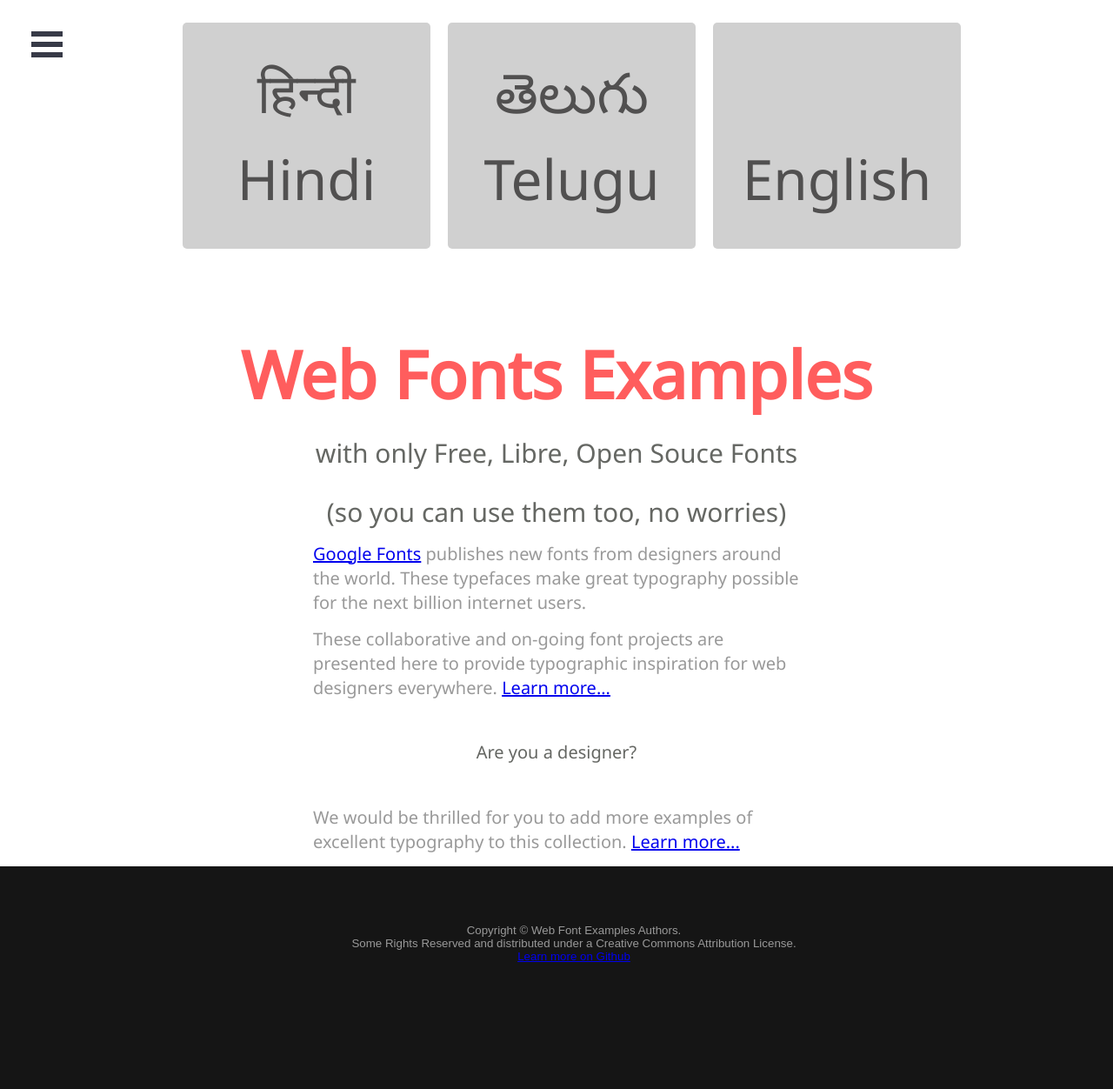
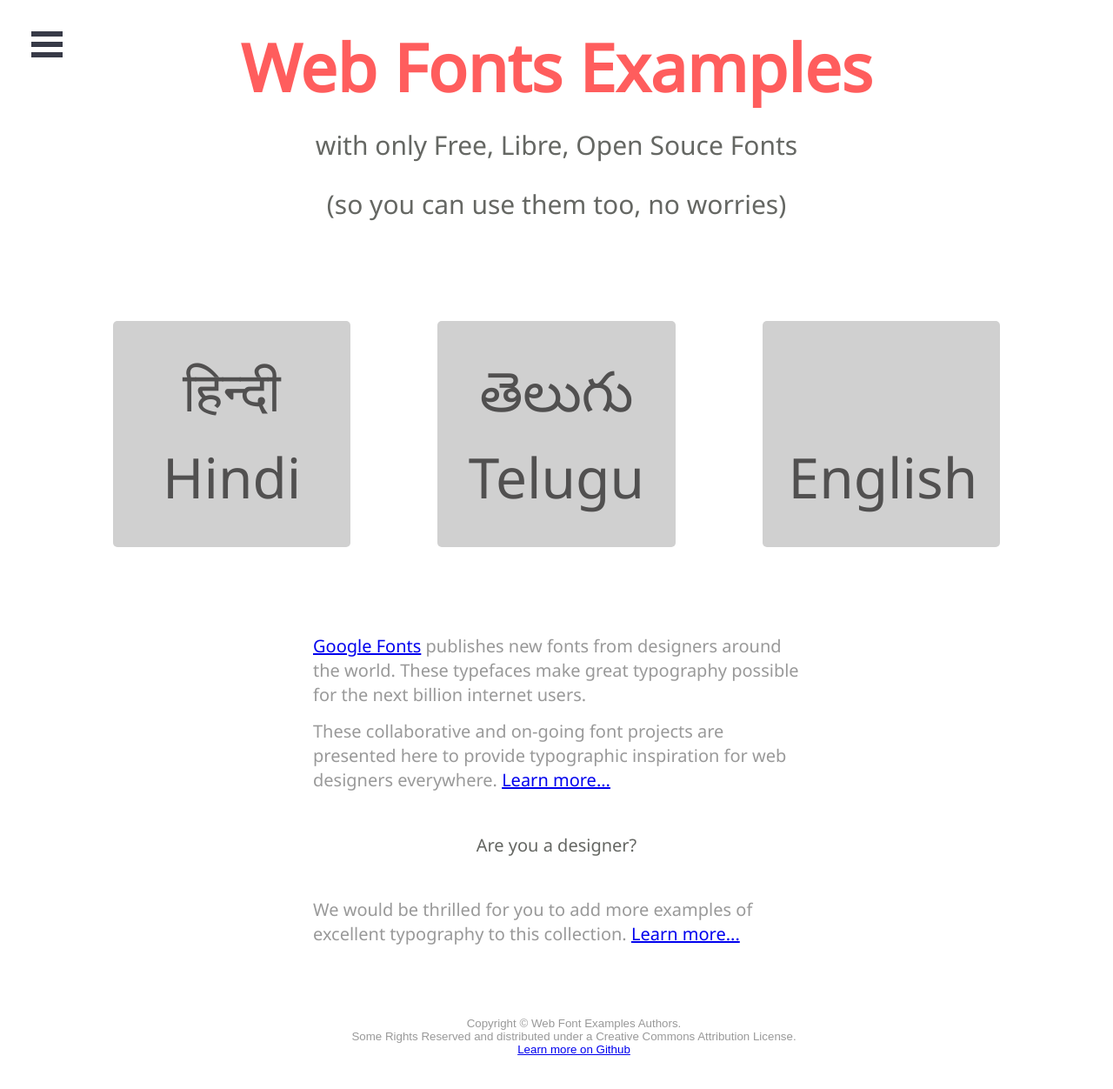
Before and after one commit to davelab6/librefonts.com, a Jekyll site: the page built from index.html, in a window 1280 px wide. Shown: the top 1252 px of the page at 87% size. Built offline with Jekyll 4.4.1, drawn with Linux system fonts in a browser that asks for light colours; nearby versions of some CDN libraries; some web fonts are replaced.

Commit message:
experimental home layout

```diff
--- a/css/site.css
+++ b/css/site.css
@@ -3,8 +3,6 @@
 @import url(http://fonts.googleapis.com/earlyaccess/raviprakash.css);
 @import url(http://fonts.googleapis.com/earlyaccess/ponnala.css);
 @import url(http://fonts.googleapis.com/earlyaccess/ramabhadra.css);
-
-
  body {
     margin: 0;
     padding: 0;
@@ -17,7 +15,6 @@
     margin: 0;
     padding: 0;
 }
-
 /*-----------------------------------------
 Universal styles
 ------------------------------------------*/
@@ -37,14 +34,12 @@
     -webkit-overflow-scrolling: touch;
     -webkit-transition: -webkit-transform 0.3s;
     transition: transform 0.3s;
-
 }
 .content {
     position: relative;
-
 }
-.narrow{
-    max-width:1200px;
+.narrow {
+    max-width: 1200px;
     display: block;
     margin: 0 auto;
 }
@@ -65,13 +60,11 @@
     -webkit-transition: opacity 0.3s, -webkit-transform 0s 0.3s;
     transition: opacity 0.3s, transform 0s 0.3s;
     -webkit-box-shadow: inset 10px 2px 34px 0px rgba(0, 0, 0, 0.65);
-    -moz-box-shadow:inset 10px 2px 34px 0px rgba(0, 0, 0, 0.65);
-    box-shadow:inset  10px 2px 34px 0px rgba(0, 0, 0, 0.65);
+    -moz-box-shadow: inset 10px 2px 34px 0px rgba(0, 0, 0, 0.65);
+    box-shadow: inset 10px 2px 34px 0px rgba(0, 0, 0, 0.65);
 }
-
-.homeback{
+.home {
     background: #fff;
-
 }
 .menu-wrap {
     position: absolute;
@@ -123,7 +116,6 @@
 .icon-list a {
     margin: 0 1em 0 0;
     padding: 0;
-
 }
 .icon-list div {
     margin: 0 1em 0 0;
@@ -157,7 +149,6 @@
     background: #eee;
     -webkit-transition: 0.5s;
     transition: 0.5s;
-
 }
 .menu-side a:hover {
     color: #000;
@@ -184,30 +175,26 @@
     -webkit-transform: translate3d(0, 0, 0);
     transform: translate3d(0, 0, 0);
 }
-
-
 /*-----------------------------------------
 Home Page Styles
 ------------------------------------------*/
 
 .section-intro h1 {
-    font: 800 75px/68px 'Noto Sans', serif;
+    font: 800 75px/68px'Noto Sans', serif;
     color: rgba(255, 83, 83, 0.94);
     margin: 0.3em;
     text-align: center
 }
-
 .section-intro h2 {
-    font: 200 30px/68px 'Noto Sans', sans-serif;
+    font: 200 30px/68px'Noto Sans', sans-serif;
     color: #656763;
     text-align: center;
 }
 .section-intro h4 {
-    font: 200 20px/68px 'Noto Sans', sans-serif;
+    font: 200 20px/68px'Noto Sans', sans-serif;
     color: #656763;
     text-align: center;
 }
-
 .section-intro .divider {
     width: 30px;
     padding: 30px 0 0 0;
@@ -226,80 +213,60 @@
     font-weight: 300;
     margin-bottom: 25px;
 }
-
 .home-menu {
     text-align: center;
     width: 100%;
     float: none;
 }
-
-
 footer {
     margin-top: 5em;
     color: #999;
     font-size: smaller;
     text-align: center;
+    height: 100px;
 }
-footer ul, li {
+footer ul,
+li {
     list-style: none;
 }
-ul#homemenu {
-clear: both;
-
-}
-
-#homemenu li {
-text-decoration: none;
-
-display: block;
-float: left;
-margin-bottom: 100px;
-}
-
-#homemenu li a{
+a.homemenu {
 font: 200 20px/100px'Noto Sans', sans-serif;
-text-decoration: none;
 font-size: 4em;
 color: #515050;
 background: #D0D0D0;
 text-decoration: none;
 display: block;
-/* float: left; */
-margin-bottom: 100px;
 padding: 30px;
-margin: 10px;
+margin: 100px 40px 100px 40px;
 text-align: center;
 -webkit-border-radius: 10px;
 -moz-border-radius: 10px;
 border-radius: 5px;
-width: 285px;
+-webkit-transition: 0.5s;
+transition: 0.5s;
 }
-
-
-#homemenu li a:hover{
-
-    color: #515050;
-    background: #a2a2a2;
-
+a.homemenu:hover {
+    color: #000;
+    background: rgba(255, 83, 83, 0.94);
 }
 /*----------------------------
 Examples
 ------------------------------*/
-section{
+
+section {
     box-shadow: 10px #000;
 }
-.font_name{
-    font-family:'Ek Mukta';
+.font_name {
+    font-family: 'Ek Mukta';
     font-weight: 300;
-
 }
-.font_name a{
+.font_name a {
     text-decoration: none;
 }
-.font_name a:hover{
+.font_name a:hover {
     color: #fff;
 }
-.font_links{
+.font_links {
     font-family: 'Noto Sans';
     width: 100%;
     max-width: 1200px;
@@ -310,7 +277,7 @@
     text-align: center;
     font-size: 40px;
 }
-.shadow_bottom{
+.shadow_bottom {
     width: 100%;
     max-width: 1200px;
     margin: 0 auto;
@@ -318,7 +285,7 @@
     height: 100px;
     position: absolute;
 }
-.shadow_top{
+.shadow_top {
     width: 100%;
     max-width: 1200px;
     margin: 0 auto;
@@ -354,11 +321,9 @@
     width: 960px;
     margin: 0 auto;
 }
-
 /*----------------------------
 Menu
 ------------------------------*/
-
 
 /* Menu Button */
 
@@ -389,32 +354,17 @@
 .menu-button:hover {
     opacity: 0.6;
 }
-
-
-
 /* ---------------------- */
 
 /* Device-specific styles */
 
 /* ---------------------- */
 
-
-
-@media only screen and (max-width: 480px) {
-
-}
-
-@media (min-width: 480px) and (max-width: 767px) {
-
-
+@media only screen and (max-width: 480px) {}@media (min-width: 480px) and (max-width: 767px) {
     #invitation {
-
         padding: 20px;
     }
-
     #invitation {
-
         padding: 0px 25px 25px 25px;
     }
-
 }
--- a/index.html
+++ b/index.html
@@ -3,17 +3,10 @@
 title: Web Fonts Examples
 ---
 
+<div class="home">
 
-<div class="container-fluid homeback">
-    <div class="container section-intro" id="introduction">
-
-        <div class="home-menu">
-            <ul id="homemenu">
-          <li> <a href="hindi/">हिन्दी <br> Hindi</a></li>
-           <li>  <a href="telugu/"><span class="nototelugu">తెలుగు </span><br> Telugu</a></li>
-            <li> <a href="http://femmebot.github.io/google-type/">&nbsp;<br>English</a></li>
-                </ul>
-        </div>
+    <div class="grid grid-pad">
+           <div class="col-1-1 section-intro">
 
             <h1>
             Web Fonts Examples
@@ -23,10 +16,23 @@
             <br>
             (so you can use them too, no worries)
         </h2>
+        </div>
+
+        <div class="col-1-3">
+
+            <a class="homemenu" href="hindi/">हिन्दी <br> Hindi</a>
+        </div>
+        <div class="col-1-3"> <a class="homemenu" href="telugu/"><span class="nototelugu">తెలుగు </span><br> Telugu</a>
+        </div>
+        <div class="col-1-3"> <a class="homemenu" href="http://femmebot.github.io/google-type/">&nbsp;<br>English</a>
+        </div>
+
+
+        <div class="col-1-1 section-intro">
+
 
             <p>
-            <a href="https://www.google.com/fonts" target="_blank">Google Fonts</a> publishes new fonts from designers around the world.
-            These typefaces make great typography possible for the next billion internet users.
+                <a href="https://www.google.com/fonts" target="_blank">Google Fonts</a> publishes new fonts from designers around the world. These typefaces make great typography possible for the next billion internet users.
             </p>
             <p>
                 These collaborative and on-going font projects are presented here to provide typographic inspiration for web designers everywhere. <a href="https://github.com/davelab6/librefonts.com/#readme">Learn more...</a>
@@ -41,3 +47,5 @@
         </div>
     </div>
     {% include footer.html %}
+
+</div>
```
Lines whose indentation alone changed are shown as unchanged.
